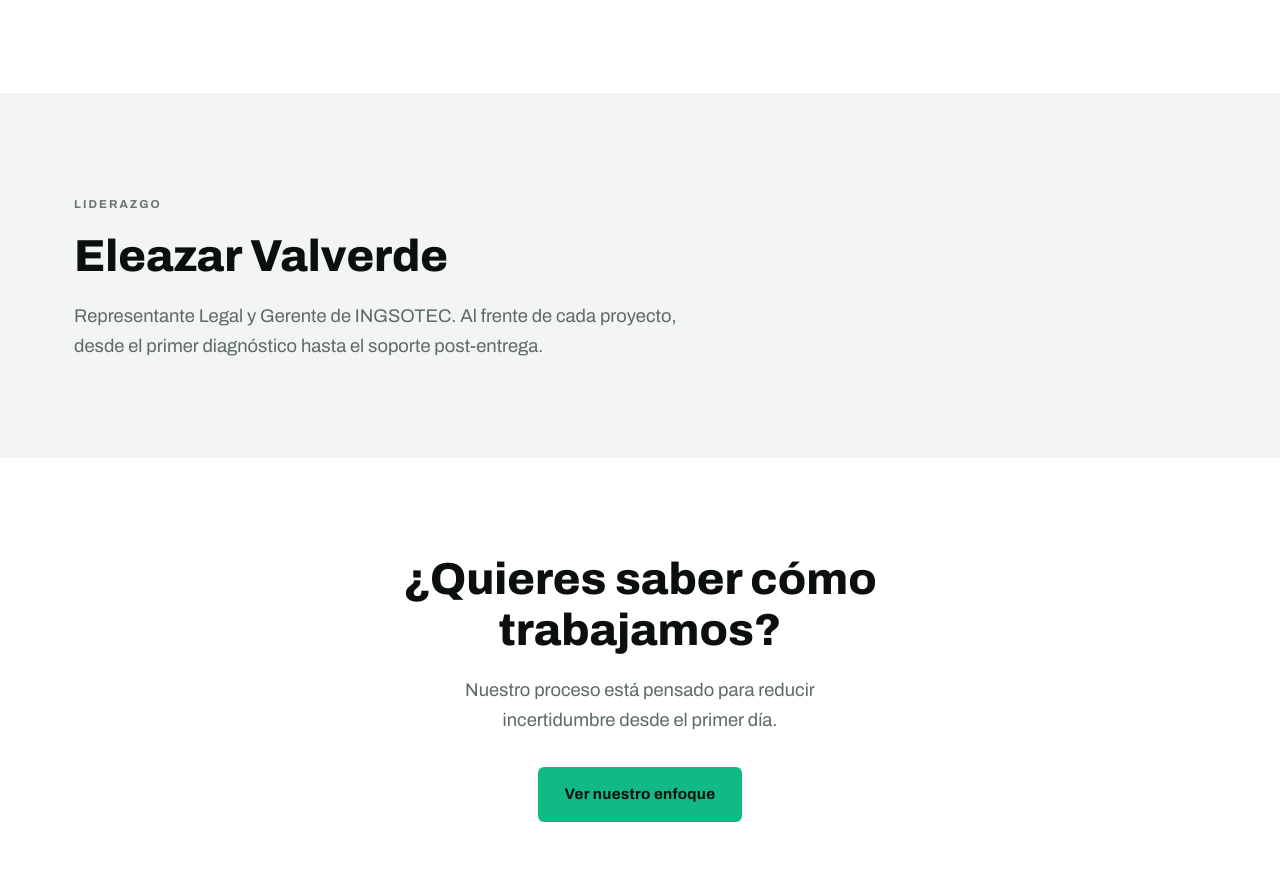
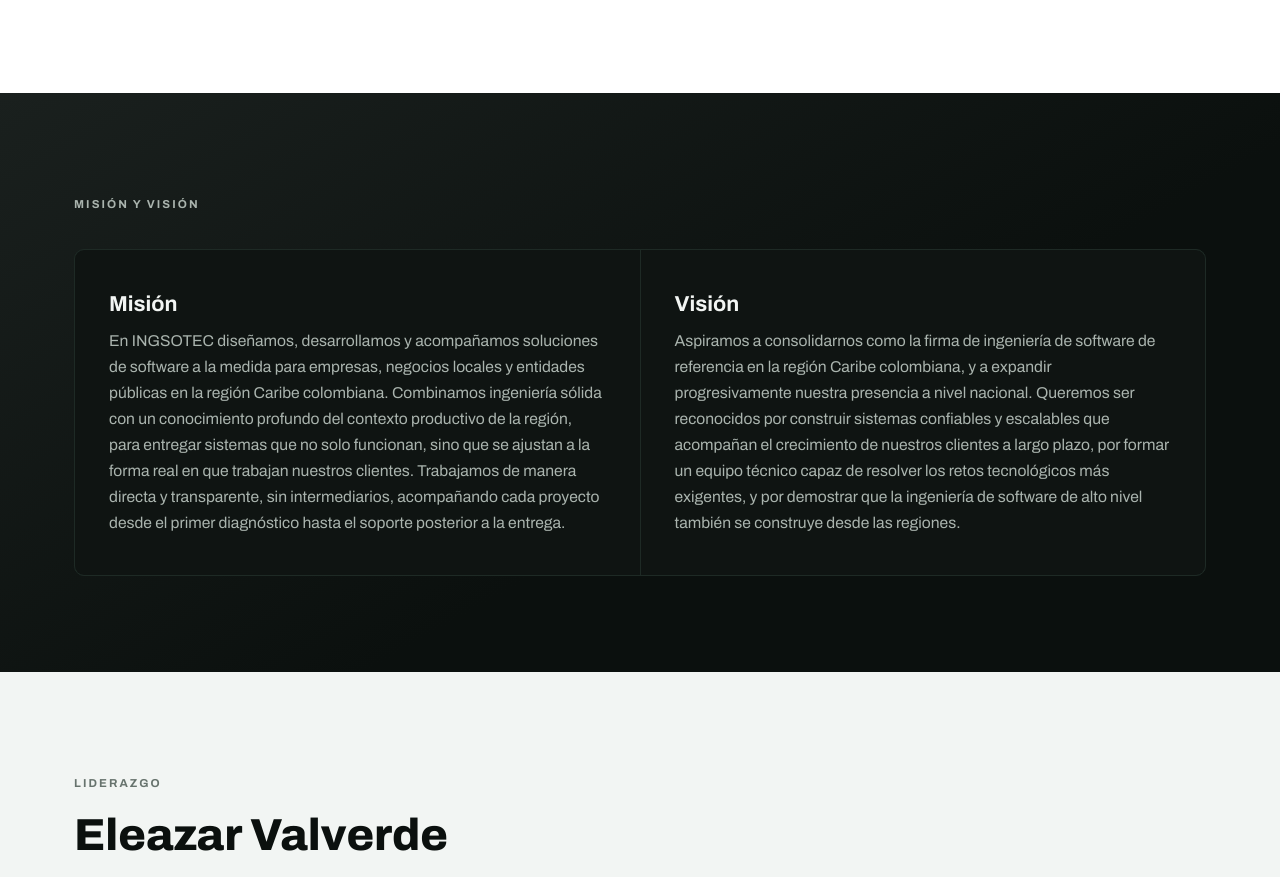
Before and after one commit to FK4AC/ingsotec-web, a plain HTML site: page nosotros.html in a window 1280 px wide. Shown: the part 861-1738 px from the top of the page. Drawn offline with Linux system fonts and the light colour scheme.

Commit message:
Anadir seccion Mision y Vision en Nosotros; ampliar posicionamiento a region Caribe

```diff
--- a/css/styles.css
+++ b/css/styles.css
@@ -450,8 +450,20 @@
   overflow: hidden;
 }
 
+.grid-2 {
+  display: grid;
+  grid-template-columns: repeat(2, 1fr);
+  gap: 1px;
+  background: var(--line);
+  border: 1px solid var(--line);
+  border-radius: 10px;
+  overflow: hidden;
+}
+
 .section--dark .grid-3,
-.section--radial .grid-3 {
+.section--radial .grid-3,
+.section--dark .grid-2,
+.section--radial .grid-2 {
   background: var(--line-dark);
   border-color: var(--line-dark);
 }
@@ -949,6 +961,7 @@
 
 @media (max-width: 860px) {
   .grid-3 { grid-template-columns: 1fr; }
+  .grid-2 { grid-template-columns: 1fr; }
   .stats-grid { grid-template-columns: 1fr; gap: 40px; }
   .value-row { grid-template-columns: 1fr; }
   .value-item { border-right: none; border-bottom: 1px solid var(--line-dark); padding-bottom: 24px; }
--- a/nosotros.html
+++ b/nosotros.html
@@ -93,6 +93,36 @@
   </div>
 </section>
 
+<section class="section section--dark">
+  <div class="container">
+    <span class="eyebrow">Misión y visión</span>
+    <div class="grid-2" style="margin-top:32px;">
+      <div class="card">
+        <h3>Misión</h3>
+        <p>
+          En INGSOTEC diseñamos, desarrollamos y acompañamos soluciones de software a la medida para
+          empresas, negocios locales y entidades públicas en la región Caribe colombiana. Combinamos
+          ingeniería sólida con un conocimiento profundo del contexto productivo de la región, para
+          entregar sistemas que no solo funcionan, sino que se ajustan a la forma real en que trabajan
+          nuestros clientes. Trabajamos de manera directa y transparente, sin intermediarios,
+          acompañando cada proyecto desde el primer diagnóstico hasta el soporte posterior a la entrega.
+        </p>
+      </div>
+      <div class="card">
+        <h3>Visión</h3>
+        <p>
+          Aspiramos a consolidarnos como la firma de ingeniería de software de referencia en la región
+          Caribe colombiana, y a expandir progresivamente nuestra presencia a nivel nacional. Queremos
+          ser reconocidos por construir sistemas confiables y escalables que acompañan el crecimiento de
+          nuestros clientes a largo plazo, por formar un equipo técnico capaz de resolver los retos
+          tecnológicos más exigentes, y por demostrar que la ingeniería de software de alto nivel también
+          se construye desde las regiones.
+        </p>
+      </div>
+    </div>
+  </div>
+</section>
+
 <section class="section section--alt">
   <div class="container">
     <span class="eyebrow">Liderazgo</span>
```
Also changed, not shown: servicios.html (+2 -2 lines).
